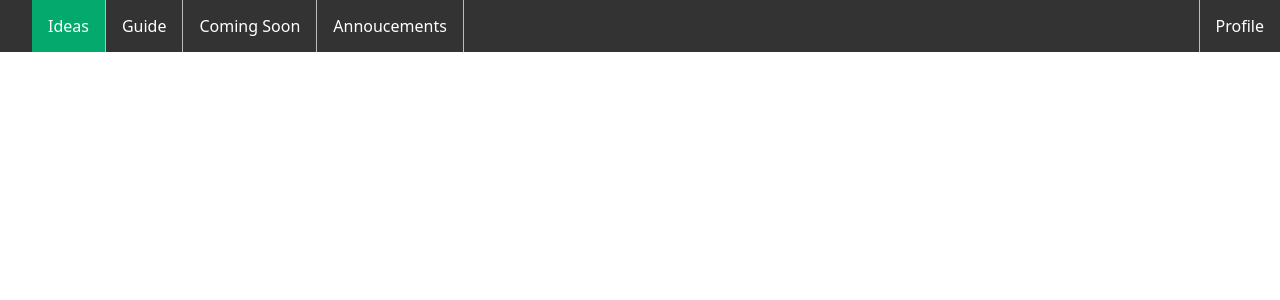
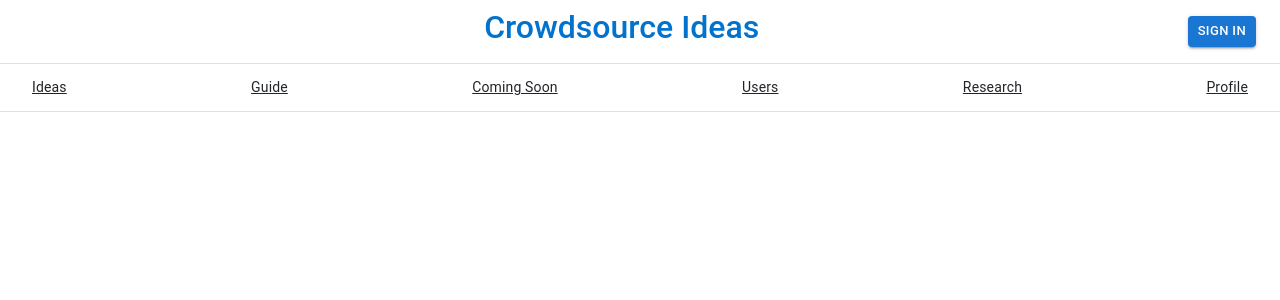
Before and after one commit to sjsucmpe272SP22/crowdsource_ideas, a React (Create React App) app in the folder team_project/client/: page /profile in a window 1280 px wide. Shown: the top 300 px of the page. Built offline with nearby package versions, Linux system fonts and the light colour scheme.

Commit message:
mui navbar

```diff
--- a/team_project/client/public/css/navbar.css
+++ /dev/null
@@ -1,39 +0,0 @@
-/* buttons */
-
-ul {
-  position: -webkit-sticky; /* Safari */
-  position: sticky;
-  top: 0;
-  list-style-type: none;
-  margin: 0;
-  padding: 0;
-  overflow: hidden;
-  background-color: #333;
-}
-
-li {
-  float: left;
-  border-right: 1px solid #bbb;
-}
-
-li:last-child {
-  border-right: none;
-  border-left: 1px solid #bbb;
-}
-
-li a {
-  display: block;
-  color: white;
-  text-align: center;
-  padding: 14px 16px;
-  text-decoration: none;
-}
-
-/* Change the link color to #111 (black) on hover */
-li a:hover {
-  background-color: #111;
-}
-
-.active {
-  background-color: #04AA6D;
-}
--- a/team_project/client/public/index.html
+++ b/team_project/client/public/index.html
@@ -25,17 +25,6 @@
       Learn how to configure a non-root public URL by running `npm run build`.
     -->
     <title>React App</title>
-
-    <!-- Navigation Bar -->
-    <link rel="stylesheet" href="./css/navbar.css" type="text/css">
-    <ul id='navbar'>
-      <li><a class="active" href="#ideas">Ideas</a></li>
-      <li><a href="#guide">Guide</a></li>
-      <li><a href="#soon">Coming Soon</a></li>
-      <li><a href="#announces">Annoucements</a></li>
-      <li style='float:right'><a href="#profile">Profile</a></li>
-    </ul>
-
   </head>
   <body>
     <noscript>You need to enable JavaScript to run this app.</noscript>
@@ -50,9 +39,5 @@
       To begin the development, run `npm start` or `yarn start`.
       To create a production bundle, use `npm run build` or `yarn build`.
     -->
-
-    <!-- navbar script for active class highlight -->
-    <script src="./js/navbar.js" defer></script>
-
   </body>
 </html>
--- a/team_project/client/public/js/navbar.js
+++ /dev/null
@@ -1,14 +0,0 @@
-// Get the container element
-var navbar = document.getElementById("navbar");
-
-// Get all buttons inside the container
-var btns = navbar.getElementsByTagName("li");
-
-// Loop through the buttons and add the active class to the current/clicked button
-for (var i = 0; i < btns.length; i++) {
-  btns[i].addEventListener("click", function() {
-    var current = document.getElementsByClassName("active");
-    current[0].classList.remove('active');
-    this.classList.add('active');
-  });
-}
--- a/team_project/client/src/App.js
+++ b/team_project/client/src/App.js
@@ -3,13 +3,25 @@ import "./App.css";
 import { Route, BrowserRouter as Router, Routes } from "react-router-dom";
 // import SignIn from "./SignIn";
 // import SignUp from "./SignUp";
+import Navbar from "./components/Navbar/Navbar";
 import Home from "./components/Home/Home";
 import SignIn from "./components/SignIn/SignIn";
 import SignUp from "./components/SignUp/SignUp";
+// import Profile from "./components/Profile/Profile";
+
+const sections = [
+  { title: 'Ideas', url: '/home' },
+  { title: 'Guide', url: '#' },
+  { title: 'Coming Soon', url: '#' },
+  { title: 'Users', url: '#' },
+  { title: 'Research', url: '#' },
+  { title: 'Profile', url: '/profile' },
+];
 
 function App() {
   return (
     <div className="App">
+      <Navbar title="Crowdsource Ideas" sections={sections} />
       <Router>
         <Routes>
           <Route path="/home" element={<Home />} />
@@ -20,6 +32,9 @@ function App() {
         <Routes>
           <Route path="signup" element={<SignUp />} />
         </Routes>
+        {/* <Routes>
+          <Route path="profile" element={<Profile />} />
+        </Routes> */}
       </Router>
     </div>
   );
--- /dev/null
+++ b/team_project/client/src/components/Navbar/Navbar.js
@@ -0,0 +1,63 @@
+import * as React from 'react';
+import PropTypes from 'prop-types';
+import Toolbar from '@mui/material/Toolbar';
+import Button from '@mui/material/Button';
+import Typography from '@mui/material/Typography';
+import Link from '@mui/material/Link';
+
+function Navbar(props) {
+  const { sections, title } = props;
+
+  return (
+    <React.Fragment>
+      <Toolbar sx={{ borderBottom: 1, borderColor: 'divider' }}>
+        {/* <Button size="small">Subscribe</Button> */}
+        <Typography
+          component="h2"
+          variant="h5"
+          color="inherit"
+          align="center"
+          noWrap
+          sx={{ flex: 1 }}
+        >
+          <h2 style={{ color: "#0173ce" }}>
+            &nbsp;&nbsp;&nbsp; Crowdsource Ideas
+          </h2>
+        </Typography>
+        <Button variant="contained" size="small" href='/signin'>
+          Sign In
+        </Button>
+      </Toolbar>
+      <Toolbar
+        component="nav"
+        variant="dense"
+        sx={{ justifyContent: 'space-between', overflowX: 'auto', borderBottom: 1, borderColor: 'divider' }}
+      >
+        {sections.map((section) => (
+          <Link
+            color="inherit"
+            noWrap
+            key={section.title}
+            variant="body2"
+            href={section.url}
+            sx={{ p: 1, flexShrink: 0 }}
+          >
+            {section.title}
+          </Link>
+        ))}
+      </Toolbar>
+    </React.Fragment>
+  );
+}
+
+Navbar.propTypes = {
+  sections: PropTypes.arrayOf(
+    PropTypes.shape({
+      title: PropTypes.string.isRequired,
+      url: PropTypes.string.isRequired,
+    }),
+  ).isRequired,
+  title: PropTypes.string.isRequired,
+};
+
+export default Navbar;
--- /dev/null
+++ b/team_project/client/src/components/Profile/Profile.js
@@ -0,0 +1,3 @@
+
+
+// export default Profile;
```
Also changed, not shown: 1 other file (tests, documents, lock files or other folders).
